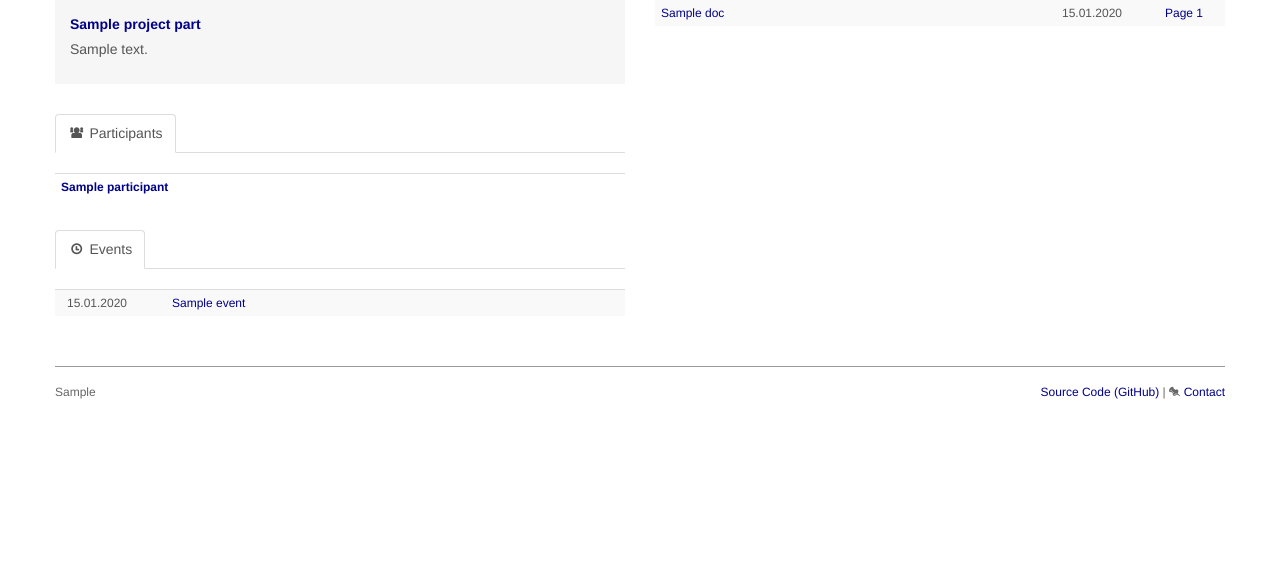
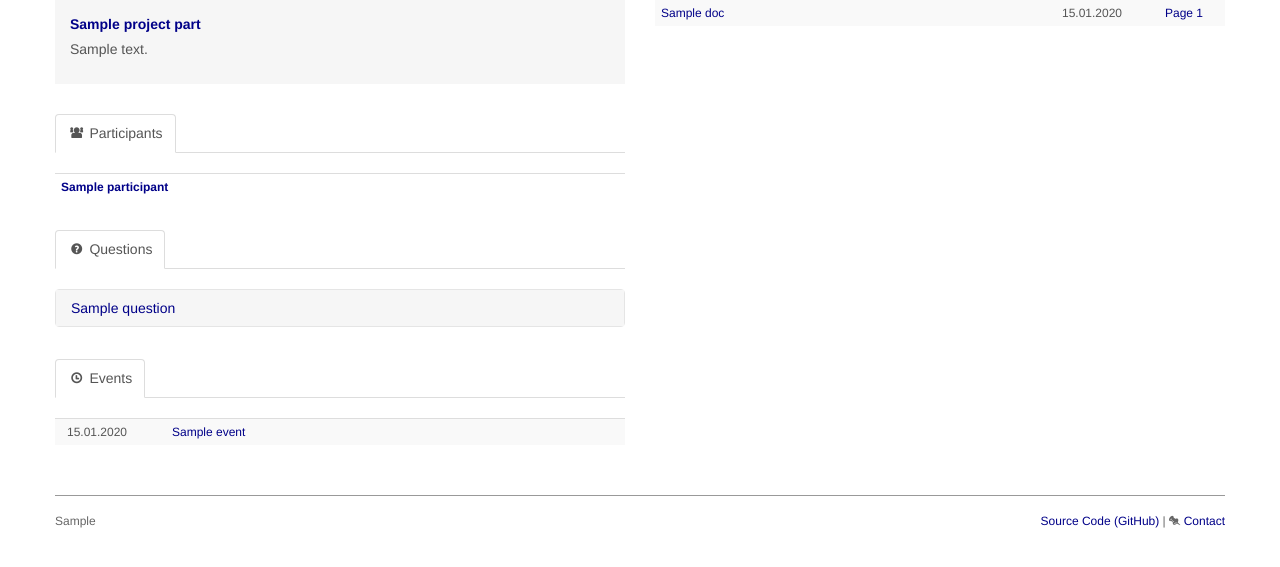
Before and after one commit to wd5/1-django-big-projects-watch, a Django app: template big_projects_watch/templates/search.html in a window 1280 px wide. Shown: the part 128-695 px from the top of the page. Run offline with Django 3.2, Linux system fonts and the light colour scheme; the template is opened without the code that fills it: most values are stand-ins (such as "Sample title", 1, 10 or a date in 2020).

Commit message:
Added questions to search

```diff
--- a/big_projects_watch/templates/info_box/questions.html
+++ b/big_projects_watch/templates/info_box/questions.html
@@ -17,7 +17,7 @@
         </div>
 
         <div id="collapse{{ id_addon }}_{{ forloop.counter }}" class="accordion-body collapse">
-          <div class="accordion-inner" style="background-color:#f6f6f6;">
+          <div class="accordion-inner" style="background-color:#fdfdfd;">
               <p>
               {{ q.description|linebreaksbr }}
               </p>
--- a/big_projects_watch/templates/search.html
+++ b/big_projects_watch/templates/search.html
@@ -24,6 +24,13 @@
       {% include "info_box/participants.html" %}
     </div>
   </div>
+
+  {% trans "Questions" as sh_title %}
+  {% with sh_title=sh_title sh_icon="icon-question-sign" sh_url_title="" %}
+    {% include "layout_elements/section_header.html" %}
+  {% endwith %}
+
+  {% include "info_box/questions.html" %}
 
 
   {% trans "Events" as sh_title %}
--- a/big_projects_watch/views.py
+++ b/big_projects_watch/views.py
@@ -394,6 +394,9 @@ def search(request):
         entry_query = get_query(query_string, ['name', 'description',])
         project_part_list = ProjectPart.objects.select_related().filter(entry_query)
 
+        entry_query = get_query(query_string, ['title', 'description',])
+        question_list = Question.objects.select_related().filter(entry_query)
+
         entry_query = get_query(query_string, ['name', 'description',])
         participant_list = Participant.objects.select_related().filter(entry_query)
 
@@ -413,6 +416,7 @@ def search(request):
             'project': get_project(),
             'query': query_string,
             'project_part_list': project_part_list,
+            'question_list': question_list,
             'participant_list': participant_list,
             'event_list': event_list,
             'document_list': document_list,
```
